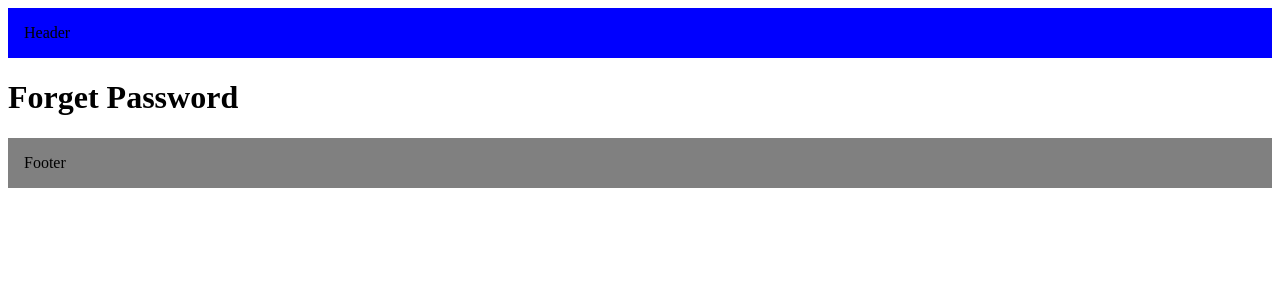
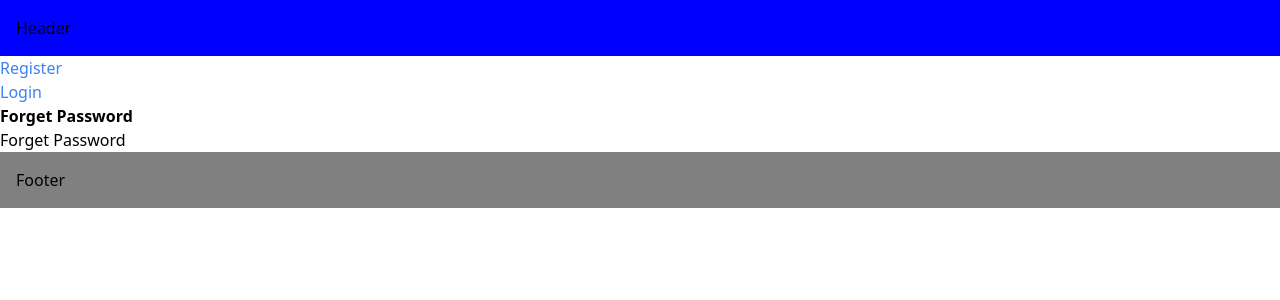
Before and after one commit to Muhammadali7866/nextJs-learning, a Next.js app: page /forget-password in a window 1280 px wide. Shown: the top 300 px of the page. Built offline with nearby package versions, Linux system fonts and the light colour scheme.

Commit message:
20-active links

```diff
--- /dev/null
+++ b/app/(auth)/layout.tsx
@@ -0,0 +1,38 @@
+"use client";
+import Link from "next/link";
+import { usePathname } from "next/navigation";
+import "./styles.css";
+
+const navLinks = [
+  { name: "Register", href: "/register" },
+  { name: "Login", href: "/login" },
+  { name: "Forget Password", href: "/forget-password" },
+];
+
+export default function AuthLayout({
+  children,
+}: {
+  children: React.ReactNode;
+}) {
+  const pathname = usePathname();
+
+  return (
+    <div>
+      {navLinks.map((link) => {
+        const isActive = pathname.startsWith(link.href);
+
+        return (
+          <h2 key={link.name}>
+            <Link
+              className={isActive ? "font-bold mr-4" : "text-blue-500"}
+              href={link.href}
+            >
+              {link.name}
+            </Link>
+          </h2>
+        );
+      })}
+      {children}
+    </div>
+  );
+}
--- /dev/null
+++ b/app/(auth)/styles.css
@@ -0,0 +1,4 @@
+/* styles.css */
+@tailwind base;
+@tailwind components;
+@tailwind utilities;
```
